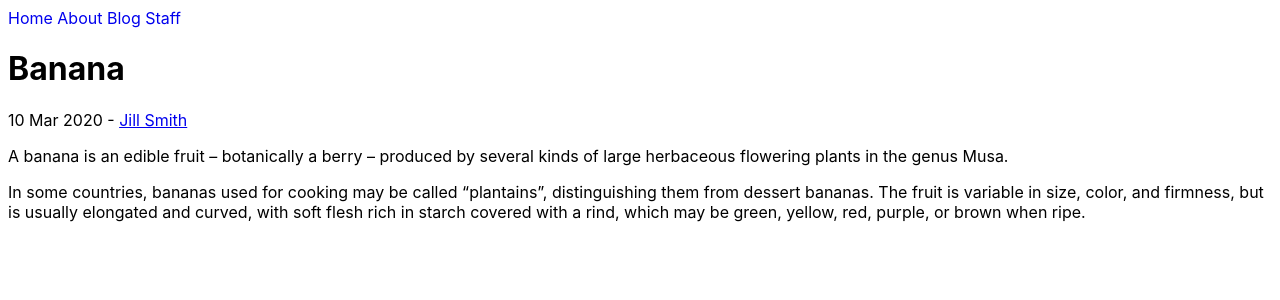
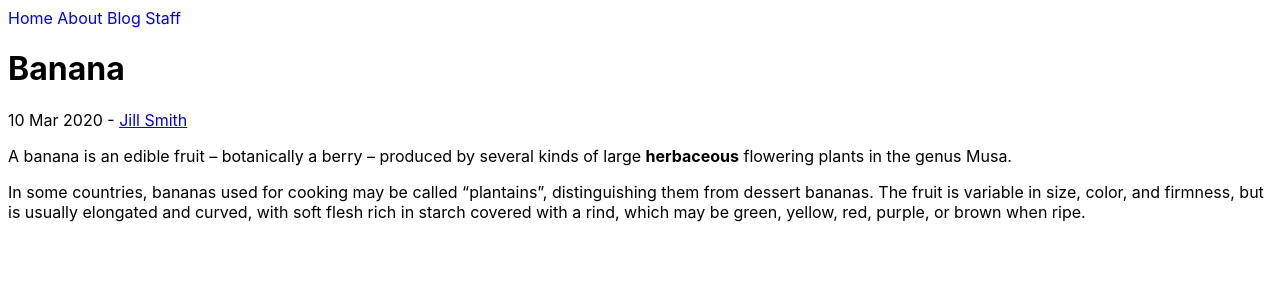
Before and after one commit to mubaraqwahab/with-netlify-cms, a Jekyll site: the page built from _posts/2018-08-20-bananas.md, in a window 1280 px wide. Shown: the top 300 px of the page. Built offline with Jekyll 4.4.1, drawn with Linux system fonts in a browser that asks for light colours; a script that is not in the unit is left out.

```diff
--- a/_posts/2018-08-20-bananas.md
+++ b/_posts/2018-08-20-bananas.md
@@ -3,9 +3,8 @@ title: Banana
 date: 2020-03-10T22:32:55.476Z
 author: jill
 ---
-
 A banana is an edible fruit – botanically a berry – produced by several kinds
-of large herbaceous flowering plants in the genus Musa.
+of large **herbaceous** flowering plants in the genus Musa.
 
 In some countries, bananas used for cooking may be called "plantains",
 distinguishing them from dessert bananas. The fruit is variable in size, color,
```
